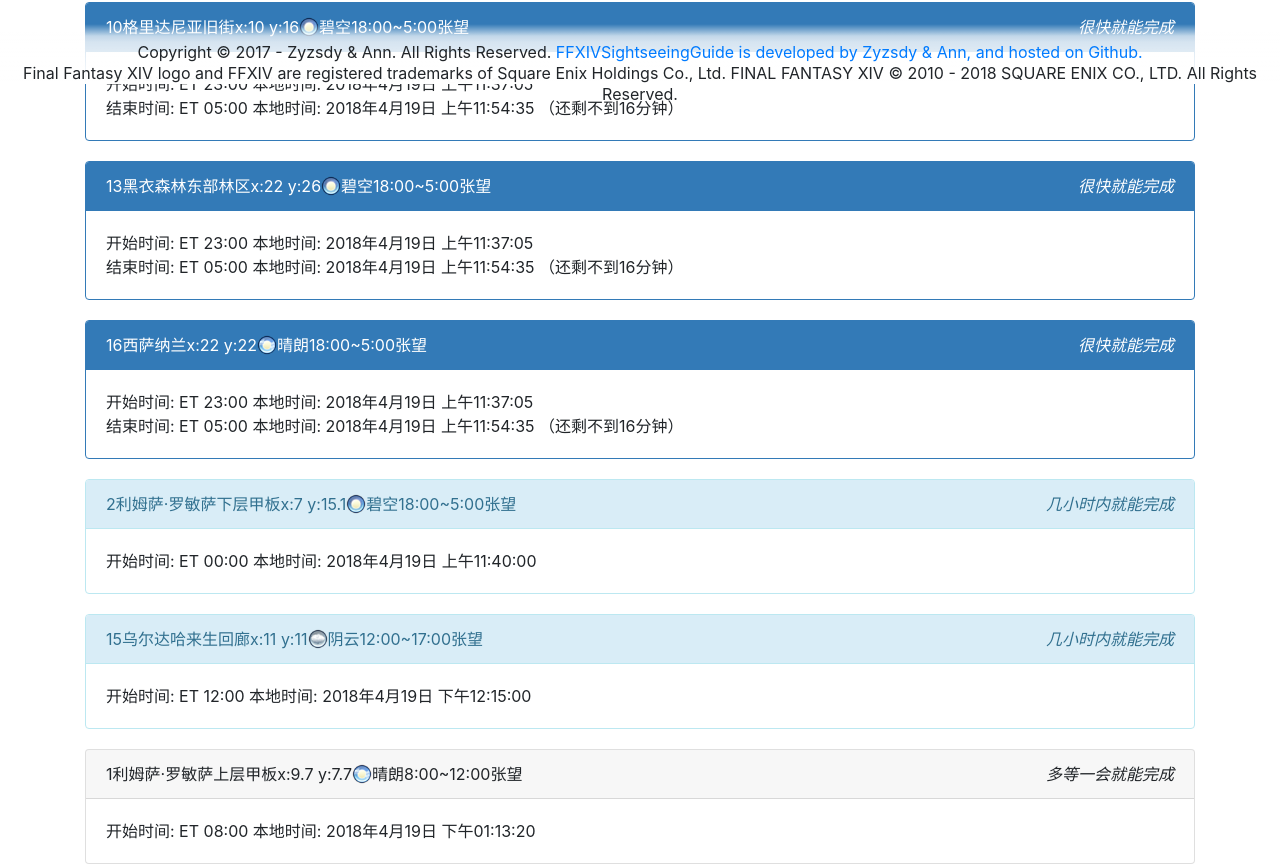
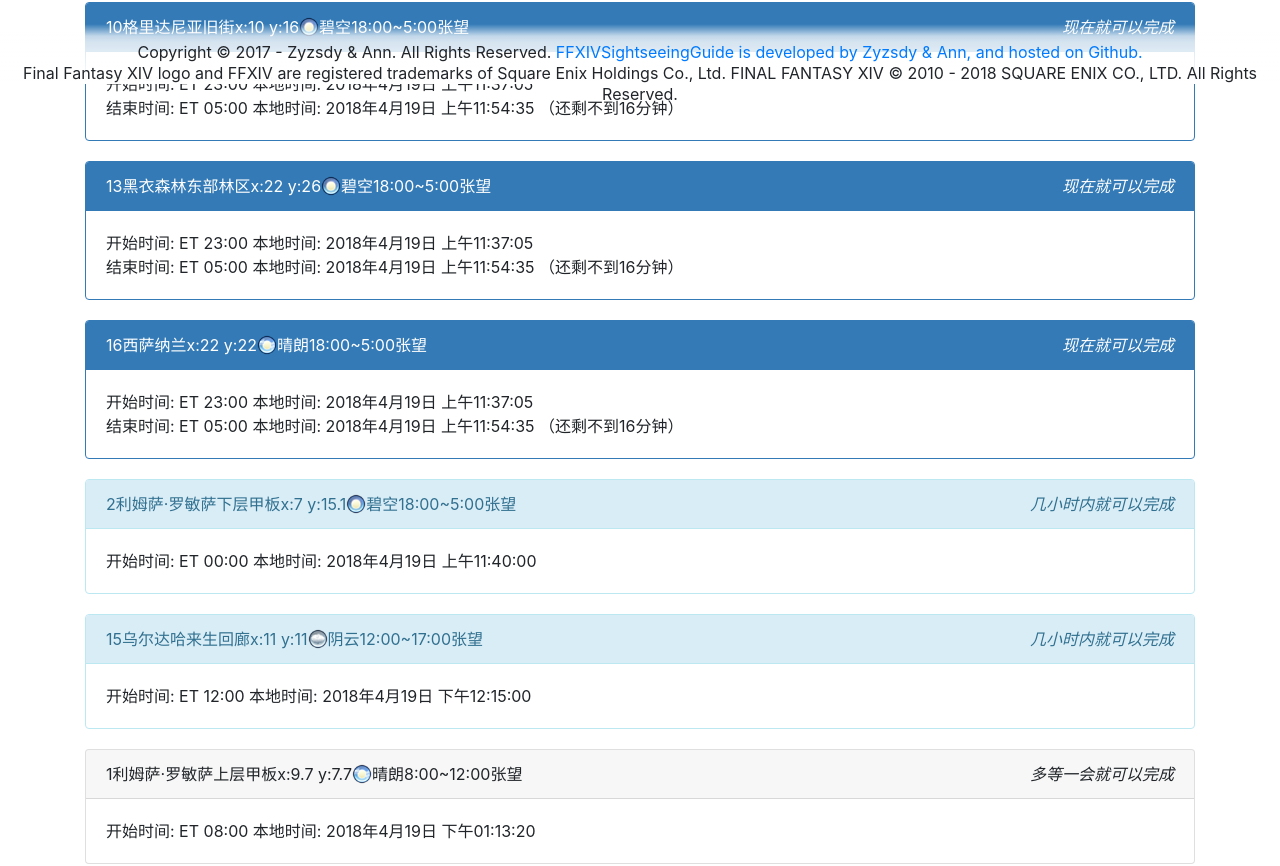
Before and after one commit to AnnAngela/FFXIVSightseeingGuide, a Vue app: page /#/ in a window 1280 px wide. Shown: the part 716-1582 px from the top of the page. Built offline with nearby package versions, Linux system fonts and the light colour scheme.

Commit message:
Fix a bug

```diff
--- a/src/NotificationService.ts
+++ b/src/NotificationService.ts
@@ -17,13 +17,15 @@
             this._listenerMap[event].add(callback);
         }
         add(value: Notification): this {
-            let isSucceed: boolean = Set.prototype.add.bind(this)(value);
+            const isAlreadyHas: boolean = this.has(value);
+            Set.prototype.add.bind(this)(value);
+            let isSucceed: boolean = !isAlreadyHas && this.has(value);
             if (this._listenerMap.add instanceof Set) {
                 this._listenerMap.add.forEach((callback: INSSetEventListener) => {
                     callback.bind(this)(isSucceed, value);
                 });
             }
-            return Set.prototype.add.bind(this)(value);
+            return this;
         }
         clear(): void {
             if (this._listenerMap.clear instanceof Set) {
--- a/src/locales/zh-CN.ts
+++ b/src/locales/zh-CN.ts
@@ -16,9 +16,9 @@
         succeedSightseeingCountInfomation: "探索笔记完成情况",
         activeGroupCount: "当前已完成",
         totalCount: "总计已完成",
-        soonToComplete: "很快就能完成",
-        fewHoursToComplete: "几小时内就能完成",
-        moreTimeToComplete: "多等一会就能完成",
+        soonToComplete: "现在就可以完成",
+        fewHoursToComplete: "几小时内就可以完成",
+        moreTimeToComplete: "多等一会就可以完成",
         longTimeToComplete: "可能要等很久",
         completed: "已完成",
         startFrom: "开始时间",
--- a/webpack.config.js
+++ b/webpack.config.js
@@ -1,7 +1,6 @@
 const path = require('path');
 const webpack = require('webpack');
 const VueLoaderPlugin = require('vue-loader/lib/plugin');
-const UglifyJsPlugin = require('uglifyjs-webpack-plugin');
 
 module.exports = {
     mode: 'production',
@@ -21,8 +20,7 @@
                 NODE_ENV: '"production"',
             },
         }),
-        new VueLoaderPlugin(),
-        new UglifyJsPlugin(),
+        new VueLoaderPlugin()
     ],
     module: {
         rules: [{
```
Also changed, not shown: package.json (+15 -17 lines), 2 other files (tests, documents, lock files or other folders).
